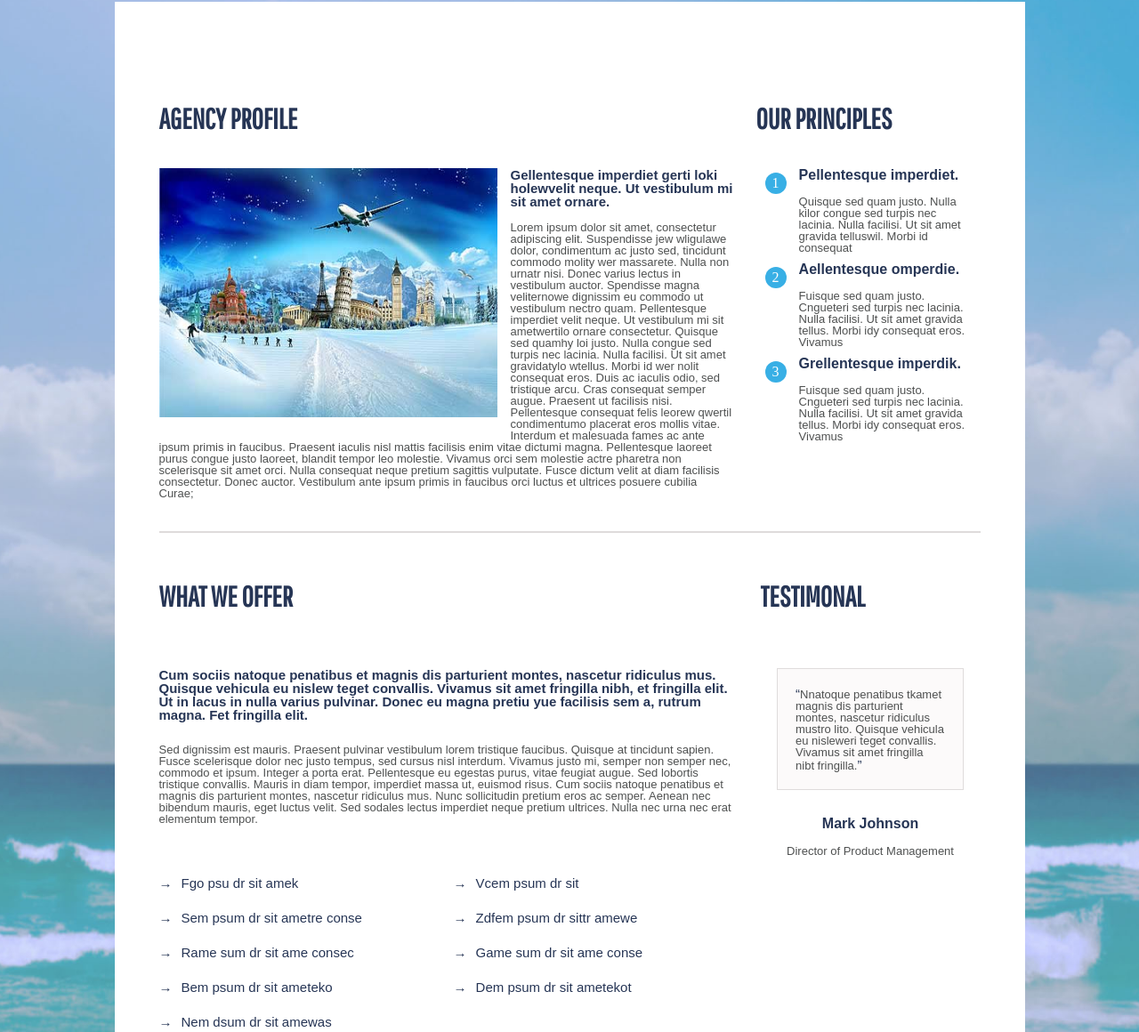
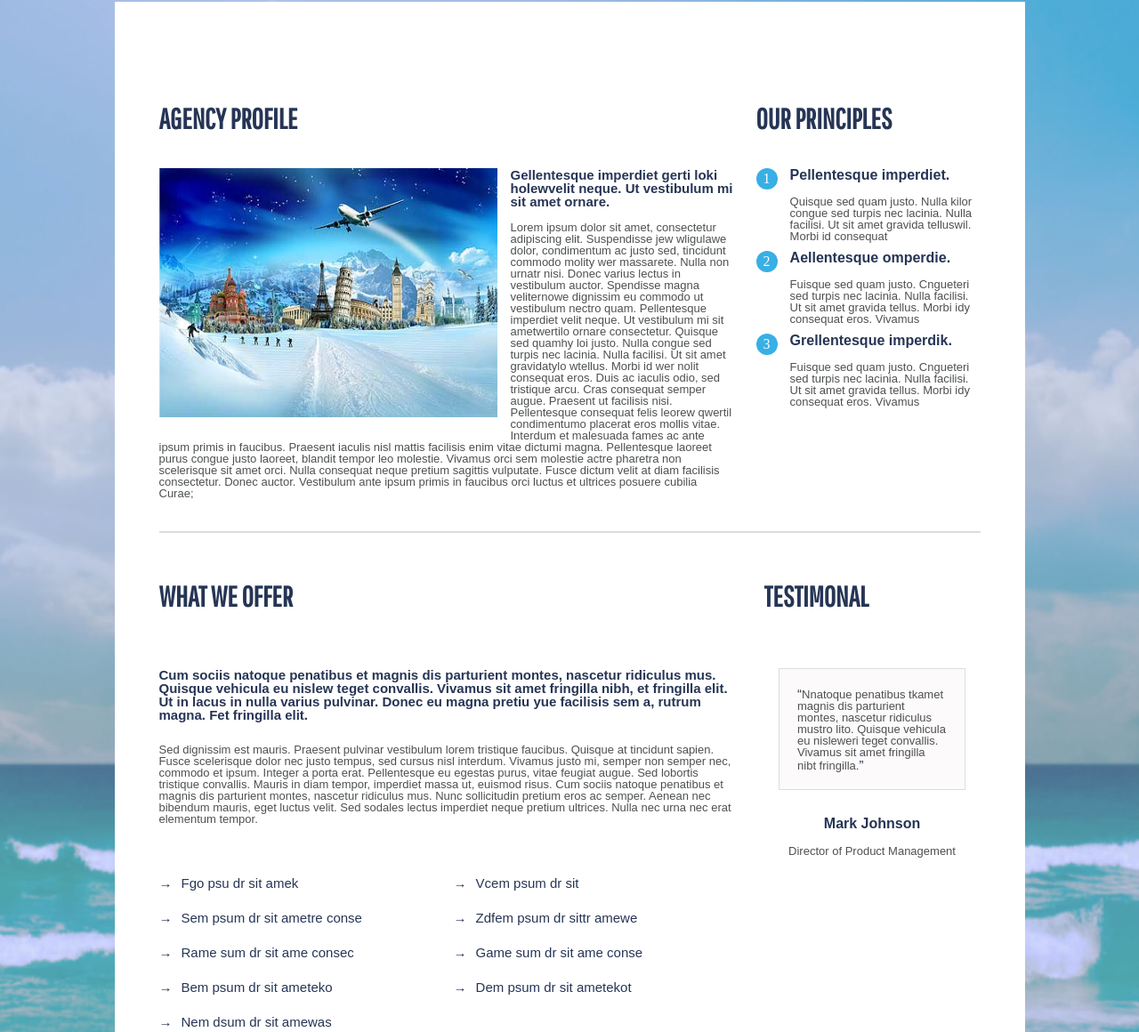
Before and after one commit to boyardd/goit-fe-course, a plain HTML site: page html-css/module-04/index.html in a window 1280 px wide. Shown: the part 228-1388 px from the top of the page at 89% size. Drawn offline with Linux system fonts and the light colour scheme.

Commit message:
adds some  changes

```diff
--- a/html-css/module-04/css/style.css
+++ b/html-css/module-04/css/style.css
@@ -1,9 +1,9 @@
 
-*{
+/* *{
     margin: 0;
     padding: 0;
     box-sizing: border-box;
-}
+} */
 .page {
   background-image: url(../images/page-bg.jpg);
   background-size: cover;
@@ -12,6 +12,7 @@
   min-height: 100vh;
   padding-top: 230px;
   padding-bottom: 230px;
+  font-size: 16px;
 }
 .clearfix::after {
   content: "";
@@ -25,8 +26,6 @@
   background-color: #ffffff;
   padding: 115px 50px;
   margin: auto;
-  height: auto;
-  overflow: hidden;
 }
 p {
   font-family: Arial, Helvetica, sans-serif;
@@ -78,7 +77,6 @@ p {
 
 /* верхний правый список */
 .list-top{
-  /* float: right; */
   display: inline-block;
   width: calc(30% - 4px);
   margin-left: -4px;
@@ -87,7 +85,7 @@ p {
 }
 .item{
   display: inline-block;
-  width: 80%;
+  width: calc(100% - 38px);
   vertical-align: top;
   padding-bottom: 10px;
 }
@@ -100,7 +98,7 @@ p {
   text-transform: uppercase;
 }
 .list-top ul{
-  display: inline-block;
+  /* display: inline-block; */
   list-style-type: none;
   counter-reset: section;
 }
@@ -111,7 +109,7 @@ p {
   background: #38afe5;
   display: inline-block;
   text-align: center;
-  margin: 5px 10px;
+  margin-right: 10px;
   line-height: 24px;
   width: 24px;
   height: 24px;
@@ -176,10 +174,10 @@ p {
 правый нижний блок */
 .right-aside{
   display: inline-block;
-  width: 30%;
+  width: calc(30% - 34px);
   margin-left: -4px;
   vertical-align: top;
-  padding-left: 30px;
+   margin-left: 30px;
 }
 .right-aside h3{
   font-family: "Pathway Gothic One", sans-serif;
```
Also changed, not shown: 1 other file.
